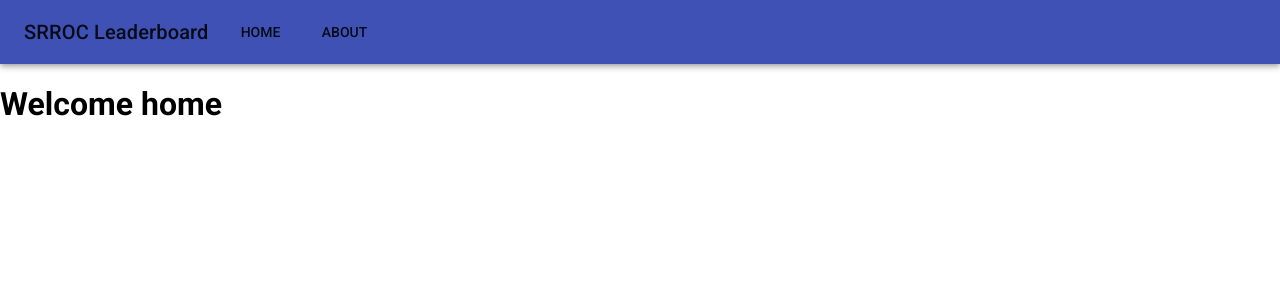
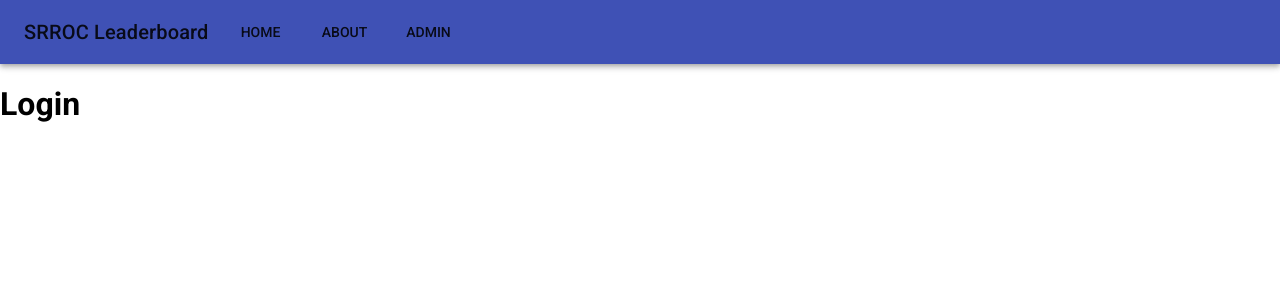
Before and after one commit to sixfold-origami/srroc-leaderboard, a React (Create React App) app in the folder client/: page /login in a window 1280 px wide. Shown: the top 300 px of the page. Built offline with nearby package versions, Linux system fonts and the light colour scheme.

Commit message:
admin menu and dummy pages

```diff
--- a/client/src/App.js
+++ b/client/src/App.js
@@ -1,9 +1,12 @@
 import 'typeface-roboto';
 import React, { Component } from 'react';
 import { BrowserRouter as Router, Route, Switch } from 'react-router-dom';
+import Home from './pages/home';
+import About from './pages/about';
+import Login from './pages/login';
+import Racer from './pages/racer';
+import Time from './pages/time';
 import TopBar from './components/topbar';
-import Home from './components/home';
-import About from './components/about';
 
 class App extends Component {
   render() {
@@ -13,6 +16,9 @@ class App extends Component {
         <TopBar />
           <Switch> {/*only match one route (matches the first route)*/}
             <Route path="/about" component={About} />
+            <Route path="/login" component={Login} />
+            <Route path="/racer" component={Racer} />
+            <Route path="/time" component={Time} />
             <Route path="/" component={Home} />
           </Switch>
         </Router>
--- /dev/null
+++ b/client/src/components/ToggleMenu/index.js
@@ -0,0 +1,88 @@
+// coped from https://material-ui.com/demos/menus/
+
+import React from 'react';
+import { Link } from 'react-router-dom';
+import PropTypes from 'prop-types';
+import Button from '@material-ui/core/Button';
+import ClickAwayListener from '@material-ui/core/ClickAwayListener';
+import Grow from '@material-ui/core/Grow';
+import Paper from '@material-ui/core/Paper';
+import Popper from '@material-ui/core/Popper';
+import MenuItem from '@material-ui/core/MenuItem';
+import MenuList from '@material-ui/core/MenuList';
+import { withStyles } from '@material-ui/core/styles';
+
+import NavButton from '../NavButton';
+
+const styles = theme => ({
+  root: {
+    display: 'flex',
+    marginLeft: 20,
+  },
+  paper: {
+    marginRight: 5,
+  },
+});
+
+class ToggleMenu extends React.Component {
+  state = {
+    open: false,
+  };
+
+  handleToggle = () => {
+    this.setState(state => ({ open: !state.open }));
+  };
+
+  handleClose = event => {
+    if (this.anchorEl.contains(event.target)) {
+      return;
+    }
+
+    this.setState({ open: false });
+  };
+
+  render() {
+    const { classes } = this.props;
+    const { open } = this.state;
+
+    return (
+      <div className={classes.root}>
+        <Button
+          buttonRef={node => {
+            this.anchorEl = node;
+          }}
+          aria-owns={open ? 'menu-list-grow' : undefined}
+          aria-haspopup="true"
+          onClick={this.handleToggle}
+        >
+          Admin
+        </Button>
+        <Popper open={open} anchorEl={this.anchorEl} transition disablePortal>
+          {({ TransitionProps, placement }) => (
+            <Grow
+              {...TransitionProps}
+              id="menu-list-grow"
+              style={{ transformOrigin: placement === 'bottom' ? 'center top' : 'center bottom' }}
+            >
+              <Paper>
+                <ClickAwayListener onClickAway={this.handleClose}>
+                  <MenuList>
+                    <MenuItem onClick={this.handleClose} component={Link} to="/login">Login</MenuItem>
+                    <MenuItem onClick={this.handleClose} component={Link} to="/racer">Add Racer</MenuItem>
+                    <MenuItem onClick={this.handleClose} component={Link} to="/time">Add Time</MenuItem>
+                  </MenuList>
+                </ClickAwayListener>
+              </Paper>
+            </Grow>
+          )}
+        </Popper>
+      </div>
+    );
+  }
+}
+
+ToggleMenu.propTypes = {
+  classes: PropTypes.object.isRequired,
+};
+
+export default withStyles(styles)(ToggleMenu);
--- a/client/src/components/topbar/index.js
+++ b/client/src/components/topbar/index.js
@@ -1,6 +1,7 @@
 import React, { Component } from 'react';
 import { AppBar, Toolbar, Typography } from '@material-ui/core';
-import NavButton from '../navbutton';
+import NavButton from '../NavButton';
+import ToggleMenu from '../ToggleMenu';
 
 class TopBar extends Component {
   render() {
@@ -12,6 +13,7 @@ class TopBar extends Component {
           </Typography>
           <NavButton path="/" text="Home"/>
           <NavButton path="/about" text="About"/>
+          <ToggleMenu />
         </Toolbar>
       </AppBar>
     );
--- a/client/src/components/about/index.js
+++ b/client/src/pages/About/index.js
@@ -1,5 +1,4 @@
 import React, { Component } from 'react';
-import { Link } from 'react-router-dom';
 
 class Home extends Component {
   render() {
--- /dev/null
+++ b/client/src/pages/Home/index.js
@@ -0,0 +1,15 @@
+import React, { Component } from 'react';
+
+class Home extends Component {
+  render() {
+    return (
+      <div>
+        <h1>
+          Welcome home
+        </h1>
+      </div>
+    );
+  }
+}
+
+export default Home;
--- /dev/null
+++ b/client/src/pages/Login/index.js
@@ -0,0 +1,15 @@
+import React, { Component } from 'react';
+
+class Login extends Component {
+  render() {
+    return (
+      <div>
+        <h1>
+          Login
+        </h1>
+      </div>
+    );
+  }
+}
+
+export default Login;
--- a/client/src/components/home/index.js
+++ b/client/src/pages/Racer/index.js
@@ -1,16 +1,15 @@
 import React, { Component } from 'react';
-import { Link } from 'react-router-dom';
 
-class Home extends Component {
+class Racer extends Component {
   render() {
     return (
       <div>
         <h1>
-          Welcome home
+          Add Racer
         </h1>
       </div>
     );
   }
 }
 
-export default Home;
+export default Racer;
--- /dev/null
+++ b/client/src/pages/Time/index.js
@@ -0,0 +1,15 @@
+import React, { Component } from 'react';
+
+class Time extends Component {
+  render() {
+    return (
+      <div>
+        <h1>
+          Add Time
+        </h1>
+      </div>
+    );
+  }
+}
+
+export default Time;
```
